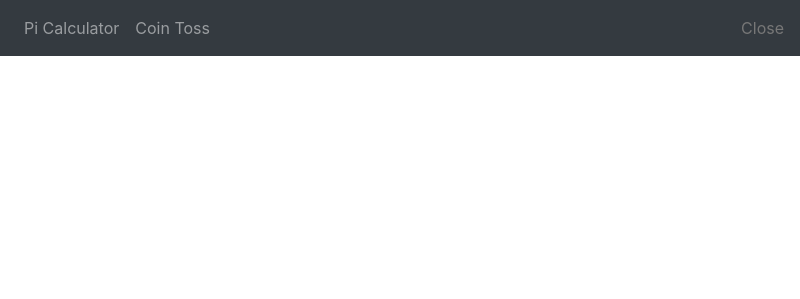
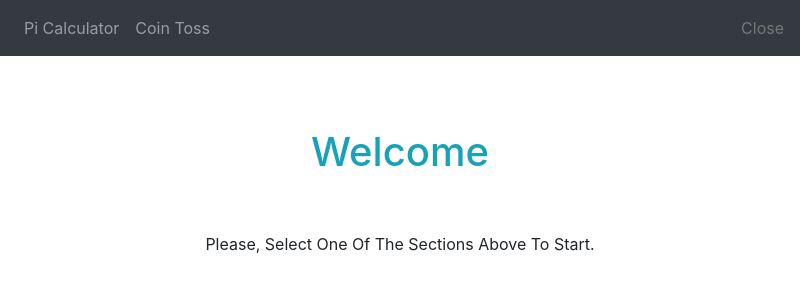
Before and after one commit to man207/Statistacks, an Electron app: page index.html in a window 800 px wide. Drawn offline with Linux system fonts and the light colour scheme.

Commit message:
Bug Fixes And UI Improvements

```diff
--- a/behave.js
+++ b/behave.js
@@ -85,10 +85,18 @@ generatedata();
 var calc = document.getElementById("calc");
 
 calc.addEventListener( "click", e => {
+
     scatterChart.data.datasets[0].data = [];
     scatterChart.data.datasets[1].data = [];
     n = 0;
     m = $('#pointnum').val();
+
+    if (m > 2000) {
+        scatterChart.options.animation.duration = 0;
+    }
+    else {
+        scatterChart.options.animation.duration = 2000;
+    }
     for (let index = 0; index < m; index++) {
         x = Math.random();
         y = Math.random();
--- a/index.html
+++ b/index.html
@@ -34,6 +34,20 @@
 
 
     <div id = "content" class="container">
+
+
+        <section id = "home">
+            <div class="row h-100 justify-content-center align-items-center p-4">
+
+            </div>
+            <div class="row h-100 justify-content-center align-items-center p-4">
+                <h1 class="text-info">Welcome</h1>
+
+            </div>
+            <div class="row justify-content-center align-items-center p-4">
+                <p>Please, Select One Of The Sections Above To Start.</p>
+            </div>
+        </section>
 
         <section id="pi">
             <div class="row d-flex justify-content-center p-3">
```
